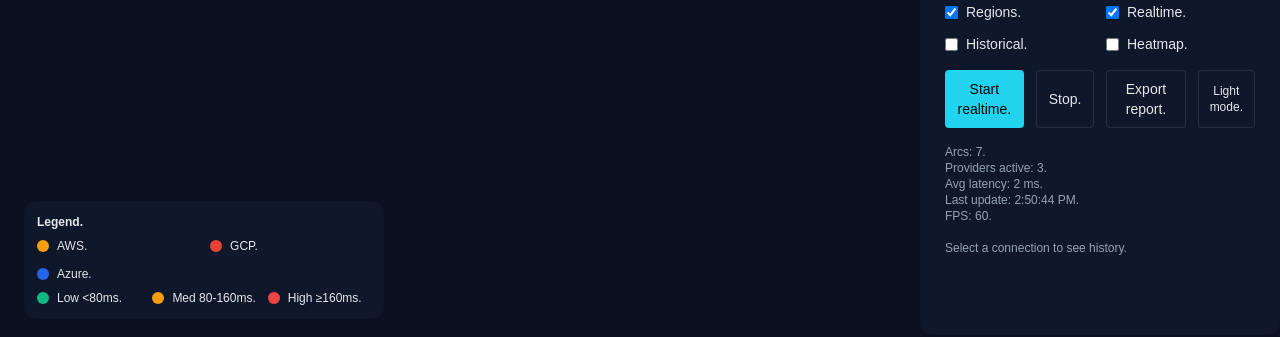
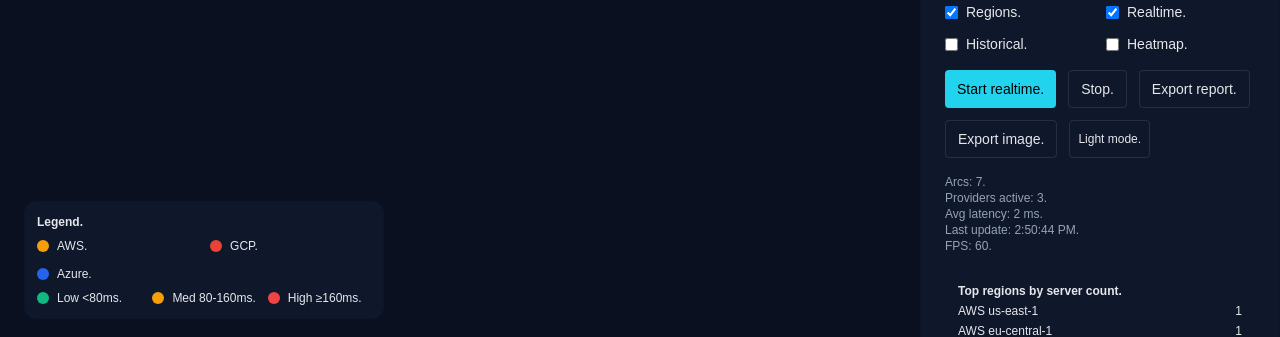
Before and after one commit to akshatsinha0/LatencyTopologyVisualiser, a Next.js app in the folder web/: page / in a window 1280 px wide. Shown: the part 465-802 px from the top of the page. Built offline with nearby package versions, Linux system fonts and the light colour scheme.

Commit message:
feat(summary,export): add region server-count summary and export image utility
Summarize active servers by provider region in panel; add PNG export by capturing canvas for reporting.

Refs: LTV-15, RPT-IMG-1\nSigned-off-by: Akshat Sinha <contactthroughgmail@gmail.com>

```diff
--- a/web/src/_components/ControlPanel.tsx
+++ b/web/src/_components/ControlPanel.tsx
@@ -10,6 +10,7 @@ import LatencyChart from "@/_components/LatencyChart";
 import { exchanges, cloudRegions } from "@/_state/store";
 import { useFps } from "@/_lib/perf";
 import ThemeToggle from "@/_components/ThemeToggle";
+import RegionSummary from "@/_components/RegionSummary";
 
 const providers:["aws","gcp","azure"]= ["aws","gcp","azure"];
 import { exchanges as allExchanges } from "@/_state/store";
@@ -99,7 +100,7 @@ export default function ControlPanel(){
         </label>
       </section>
 
-      <section className="flex gap-3">
+      <section className="flex flex-wrap gap-3">
         <button className="px-3 py-2 rounded bg-[var(--accent)] text-black text-sm" onClick={()=>{s.regenMock(); s.probeReal();}}>Start realtime.</button>
         <button className="px-3 py-2 rounded border border-white/10 text-sm" onClick={s.stopMock}>Stop.</button>
         <button className="px-3 py-2 rounded border border-white/10 text-sm" onClick={()=>{
@@ -112,6 +113,11 @@ export default function ControlPanel(){
           const blob=new Blob([JSON.stringify(payload,null,2)],{type:"application/json"});
           const url=URL.createObjectURL(blob); const a=document.createElement('a'); a.href=url; a.download=`latency-report-${Date.now()}.json`; a.click(); URL.revokeObjectURL(url);
         }}>Export report.</button>
+        <button className="px-3 py-2 rounded border border-white/10 text-sm" onClick={()=>{
+          const canvas=document.querySelector('canvas'); if(!canvas) return;
+          const url=(canvas as HTMLCanvasElement).toDataURL('image/png');
+          const a=document.createElement('a'); a.href=url; a.download=`latency-visual-${Date.now()}.png`; a.click();
+        }}>Export image.</button>
         <ThemeToggle />
       </section>
 
@@ -123,6 +129,8 @@ export default function ControlPanel(){
         <div>FPS: {fps}.</div>
       </section>
 
+      <RegionSummary />
+
       <LatencyChart />
     </div>
   );
--- a/web/src/_components/GlobeScene.tsx
+++ b/web/src/_components/GlobeScene.tsx
@@ -63,6 +63,7 @@ export default function GlobeScene(){
       arcDashLength={(d:unknown)=> (d as VisualArc).arcDashLength}
       arcDashGap={(d:unknown)=> (d as VisualArc).arcDashGap}
       arcDashAnimateTime={(d:unknown)=> (d as VisualArc).arcDashAnimateTime}
+      arcStroke={(d:unknown)=> Math.max(0.5, Math.min(2, ((d as VisualArc).volume ?? 1)/300))}
       hexBinPointsData={showHeatmap? hexPoints: []}
       hexBinPointLat={(p:unknown)=> (p as {lat:number}).lat}
       hexBinPointLng={(p:unknown)=> (p as {lng:number}).lng}
--- /dev/null
+++ b/web/src/_components/RegionSummary.tsx
@@ -0,0 +1,42 @@
+"use client";
+/***
+ * Region summary widget listing server counts by provider region.
+ * Counts respect provider and exchange filters from the store.
+ * Displays top regions sorted by count.
+***/
+import { useMemo } from "react";
+import { cloudRegions, exchanges, useAppStore } from "@/_state/store";
+
+export default function RegionSummary(){
+  const providers=useAppStore(s=>s.providers);
+  const enabled=useAppStore(s=>s.exchangesEnabled);
+
+  const items=useMemo(()=>{
+    const activeEx = enabled.size? exchanges.filter(e=>enabled.has(e.id)) : exchanges;
+    const counts = new Map<string, number>();
+    for(const ex of activeEx){
+      if(!providers.has(ex.provider)) continue;
+      const key=`${ex.provider}-${ex.regionCode}`;
+      counts.set(key, (counts.get(key)??0)+1);
+    }
+    const rows = cloudRegions
+      .filter(r=>providers.has(r.provider))
+      .map(r=>({ key:`${r.provider}-${r.code}`, label:`${r.provider.toUpperCase()} ${r.code}`, count: counts.get(`${r.provider}-${r.code}`)??0 }))
+      .filter(r=>r.count>0)
+      .sort((a,b)=>b.count-a.count)
+      .slice(0,8);
+    return rows;
+  },[providers,enabled]);
+
+  if(items.length===0) return null;
+  return (
+    <div className="panel p-3 mt-2 text-xs">
+      <div className="font-semibold mb-1">Top regions by server count.</div>
+      <ul className="space-y-1">
+        {items.map(r=> (
+          <li key={r.key} className="flex justify-between"><span>{r.label}</span><span>{r.count}</span></li>
+        ))}
+      </ul>
+    </div>
+  );
+}
```
